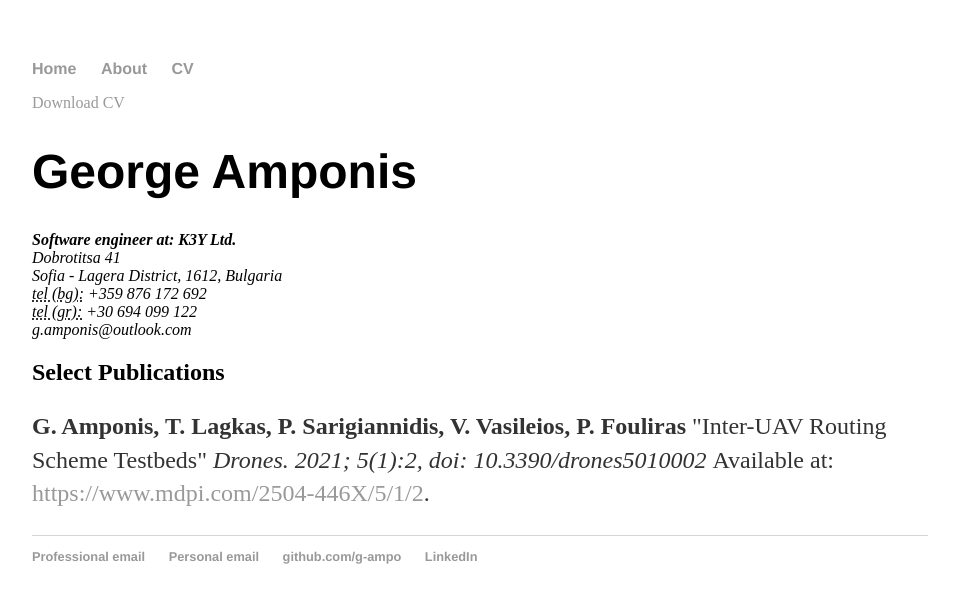
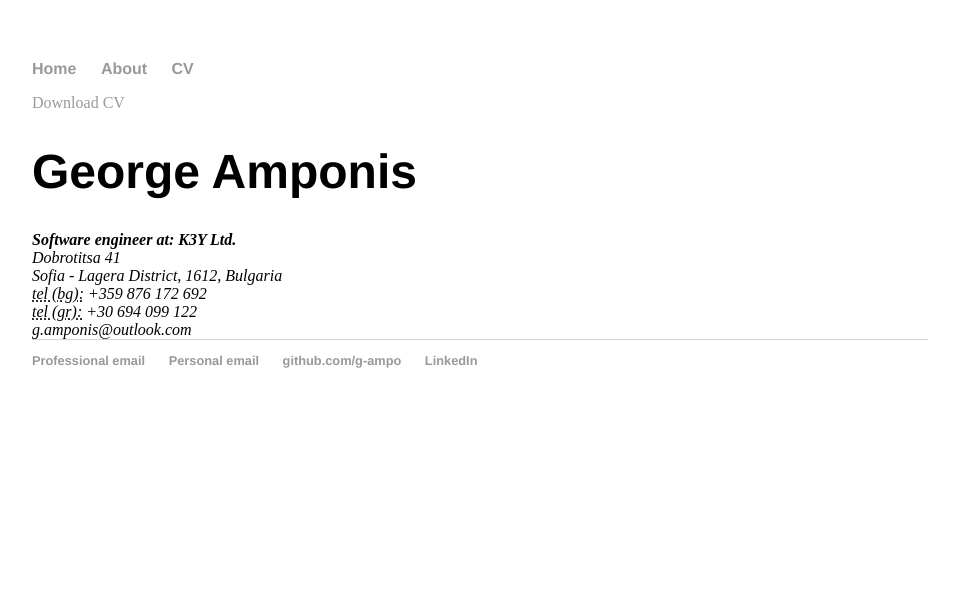
Before and after one commit to g-ampo/g-ampo.github.io, a Jekyll site: the page built from cv/index.html, in a window 1280 px wide. Shown: the top 603 px of the page, without its empty margins (160-1119 px from the left). Built offline with Jekyll 4.4.1, drawn with Linux system fonts in a browser that asks for light colours.

Commit message:
Update index.html

```diff
--- a/cv/index.html
+++ b/cv/index.html
@@ -14,10 +14,4 @@
 					<abbr title="phone">tel (gr):</abbr> +30 694 099 122<br>
 					<span class="obfuscate">g.amponis@outlook.com</span>
 					</address>
-
-					<h2>Select Publications</h2>
-
-					<p><strong>G. Amponis, T. Lagkas, P. Sarigiannidis, V. Vasileios, P. Fouliras </strong> "Inter-UAV Routing Scheme Testbeds" <em> Drones. 2021; 5(1):2, doi: 10.3390/drones5010002 </em> Available at: <a href="#">https://www.mdpi.com/2504-446X/5/1/2</a>.
-
-
 	</div>
```
